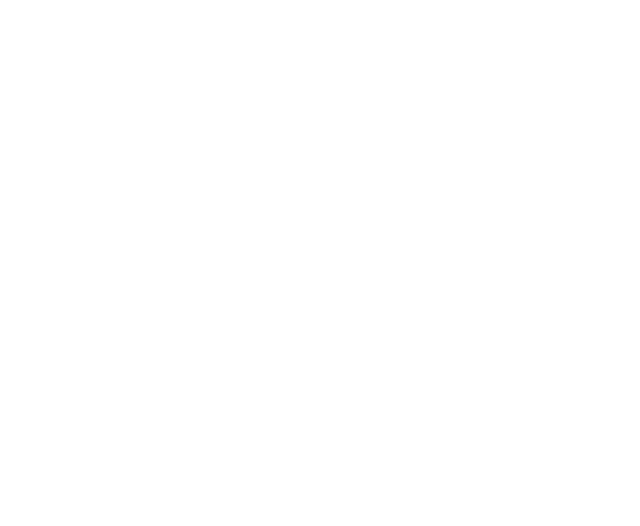
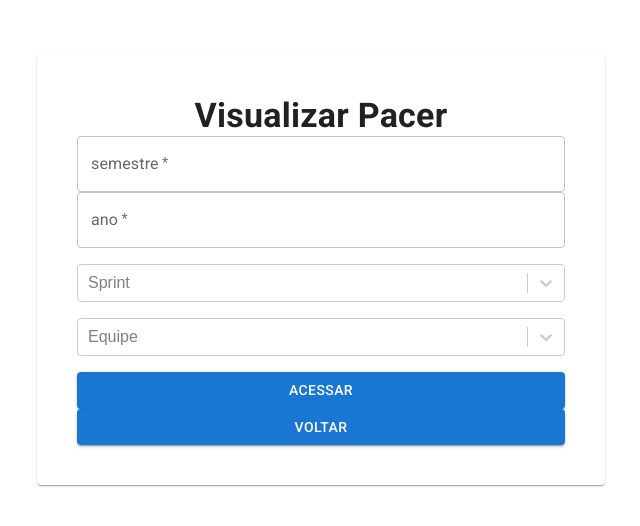
Before and after one commit to Salitop/SmartPacer-UI, a React (Create React App) app in the folder smartpacerUI/: page /viewPacer in a window 1280 px wide. Before the commit this address had no page. Shown: the part 114-640 px from the top of the page, without its empty margins (311-951 px from the left). Built offline with nearby package versions, Linux system fonts and the light colour scheme.

Commit message:
Adicionando tela de visualização de Pacer sem integração backend

```diff
--- a/smartpacerUI/package.json
+++ b/smartpacerUI/package.json
@@ -15,6 +15,7 @@
     "react-dom": "^18.2.0",
     "react-router-dom": "^6.9.0",
     "react-scripts": "5.0.1",
+    "react-select": "^5.7.2",
     "web-vitals": "^2.1.4"
   },
   "scripts": {
--- a/smartpacerUI/src/App.js
+++ b/smartpacerUI/src/App.js
@@ -1,6 +1,7 @@
 import { BrowserRouter as Router, Route, Routes } from "react-router-dom";
 import Home from "./Components/Home";
 import Login from "./Components/Login";
+import ViewPacer from "./Components/ViewPacer";
 
 function App() {
   return (
@@ -9,6 +10,7 @@
         <Routes>
           <Route exact path="/home" element={<Home />} />
           <Route defaultView path="/" element={<Login />} />
+          <Route exact path="/viewPacer" element={<ViewPacer/>}/>
         </Routes>
       </Router>
     </>
--- /dev/null
+++ b/smartpacerUI/src/Components/ViewPacer.jsx
@@ -0,0 +1,116 @@
+import {
+  Button,
+  Container,
+  Grid,
+  Paper,
+  TextField,
+  Typography
+} from "@mui/material";
+import React, { useState } from "react";
+import Select from 'react-select';
+import { useNavigate } from "react-router-dom";
+
+function Login() {
+  const navigate = useNavigate();
+
+  const [values, setValues] = useState({
+    semestre: "",
+    ano: "",
+    IdEquipe: "",
+    IdSprint: ""
+  });
+
+  const sprints = [{value: '1', label: 'Sprint1'},
+                   {value: '2', label: 'Sprint2'},
+                   {value: '3', label: 'Sprint3'},
+                   {value: '4', label: 'Sprint4'},];
+
+  const equipes = [{value: '1', label: 'Equipe1'},
+                   {value: '2', label: 'Equipe2'},
+                   {value: '3', label: 'Equipe3'},
+                   {value: '4', label: 'Equipe4'},]
+
+  function eventoVoltar() {
+      navigate("/login");
+  };
+
+  return (
+    <div>
+      <Container maxWidth="sm">
+        <Grid
+          container
+          spacing={2}
+          direction="column"
+          justifyContent="center"
+          style={{ minHeight: "100vh" }}
+        >
+          <Paper elelvation={2} sx={{ padding: 5 }}>
+            <Typography variant="h4" fontWeight="bold" textAlign="center">
+              Visualizar Pacer
+            </Typography>
+            <form>
+              <Grid container direction="column" spacing={2}>
+                <Grid item>
+                  <TextField
+                    type="text"
+                    fullWidth
+                    label="semestre"
+                    placeholder="Semestre"
+                    variant="outlined"
+                    required
+                    onChange={(e) =>
+                      setValues({ ...values, semestre: e.target.value })
+                    }
+                  />
+                  <TextField
+                    type={"text"}
+                    fullWidth
+                    label="ano"
+                    placeholder="Ano"
+                    variant="outlined"
+                    required
+                    onChange={(e) =>
+                      setValues({ ...values, ano: e.target.value })
+                    }
+                  />
+                </Grid>
+                <Grid item>
+                    <Select
+                    label="Sprint"
+                    variant="outlined"
+                    placeholder="Sprint"
+                    required
+                    options={sprints}>
+                    onChange={(e) =>
+                      setValues({...values, IdSprint: e.target.value})}
+                    </Select>
+                </Grid>
+                <Grid item>
+                    <Select
+                    label="Equipe"
+                    variant="outlined"
+                    placeholder="Equipe"
+                    required
+                    options={equipes}>
+                    onChange={(e) =>
+                      setValues({...values, IdEquipe: e.target.value})}
+                    </Select>
+                </Grid>
+                <Grid item>
+                  <Button fullWidth variant="contained" onClick={eventoVoltar}>
+                    Acessar
+                  </Button>
+                  <Button fullWidth variant="contained" onClick={eventoVoltar}>
+                    Voltar
+                  </Button>
+                </Grid>
+              </Grid>
+            </form>
+          </Paper>
+        </Grid>
+      </Container>
+    </div>
+  );
+}
+
+export default Login;
```
